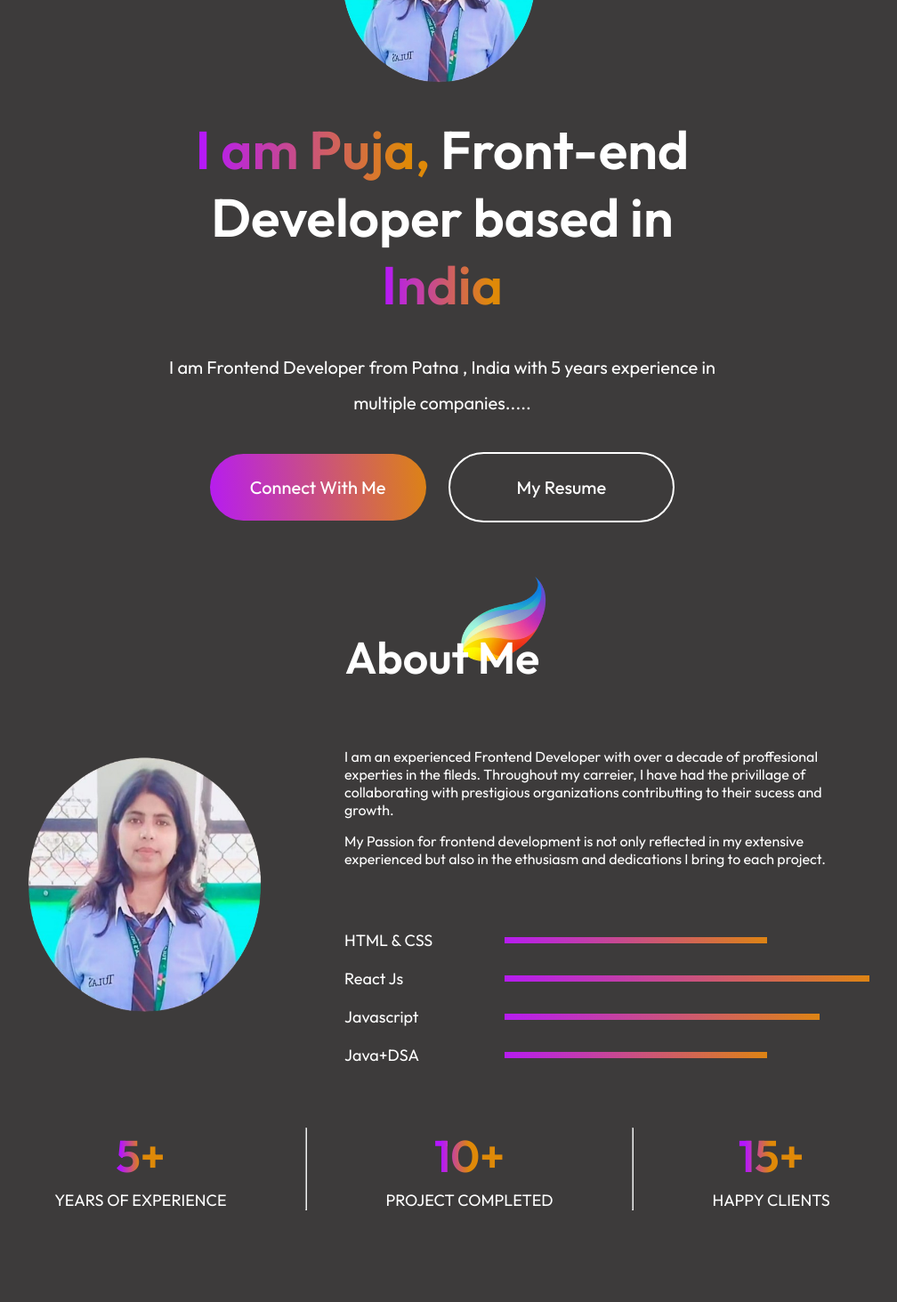
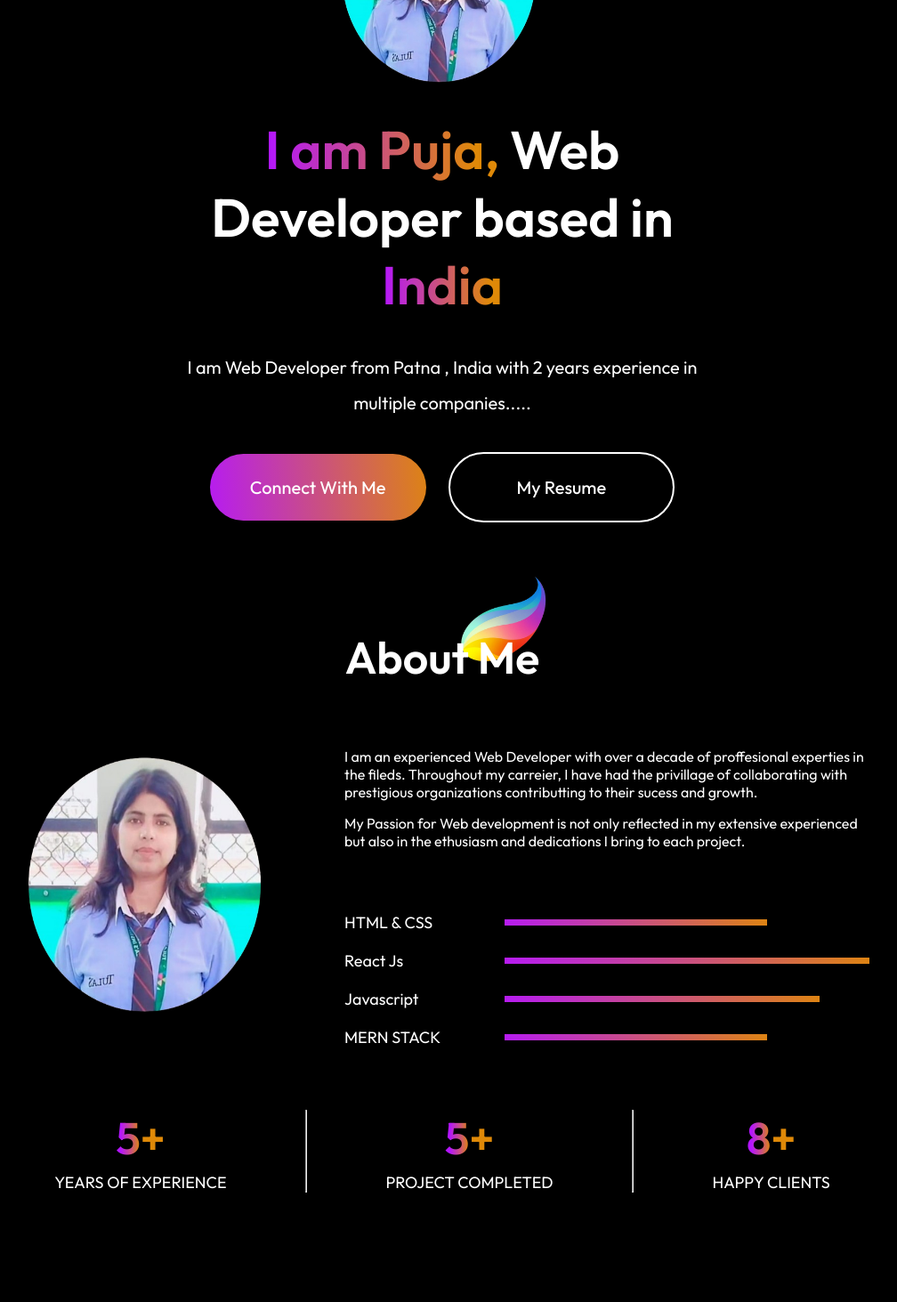
Before and after one commit to psah0528/Portfolio-Projects, a React (Vite) app: page /Hero in a window 1280 px wide. Shown: the part 300-1763 px from the top of the page at 89% size, without its empty margins (143-1151 px from the left). Built offline with nearby package versions, Linux system fonts and the light colour scheme.

Commit message:
change p tag

```diff
--- a/src/Pages/Hero/Hero.css
+++ b/src/Pages/Hero/Hero.css
@@ -1,5 +1,5 @@
 body{
- background-color: rgb(61, 59, 59);
+ background-color: black;
 }
 .hero{
  display: flex;
--- a/src/Pages/Hero/Hero.jsx
+++ b/src/Pages/Hero/Hero.jsx
@@ -48,10 +48,10 @@ const onSubmit = async (event) => {
     <div id="hero" className="hero">
       <img src={profile} alt="" />
       <h1>
-        <span> I am Puja,</span> Front-end Developer based in <span>India</span>{" "}
+        <span> I am Puja,</span> Web Developer based in <span>India</span>{" "}
       </h1>
       <p>
-        I am Frontend Developer from Patna , India with 5 years experience in
+        I am Web Developer from Patna , India with 2 years experience in
         multiple companies.....
       </p>
       <div className="hero-action">
@@ -73,14 +73,14 @@ const onSubmit = async (event) => {
  </div>
  <div className="about-right">
   <div className="about-para">
-   <p>  I am an experienced Frontend Developer with over a decade of proffesional experties in the fileds. Throughout my carreier, I have had the privillage of collaborating with prestigious organizations contributting to their sucess and growth. </p>
-   <p> My Passion for frontend development is not only reflected in my extensive experienced but also in the ethusiasm and dedications I bring to each project. </p>
+   <p>  I am an experienced Web Developer with over a decade of proffesional experties in the fileds. Throughout my carreier, I have had the privillage of collaborating with prestigious organizations contributting to their sucess and growth. </p>
+   <p> My Passion for Web development is not only reflected in my extensive experienced but also in the ethusiasm and dedications I bring to each project. </p>
   </div>
   <div className="about-skills">
    <div className="about-skill"><p>HTML & CSS</p><hr style={{width: "50%"}} /></div>
    <div className="about-skill"><p>React Js</p><hr style={{width: "70%"}} /></div>
    <div className="about-skill"><p>Javascript</p><hr style={{width: "60%"}} /></div>
-   <div className="about-skill"><p>Java+DSA</p><hr style={{width: "50%"}} /></div>
+   <div className="about-skill"><p>MERN STACK</p><hr style={{width: "50%"}} /></div>
   </div>
  </div>
 </div>
@@ -91,12 +91,12 @@ const onSubmit = async (event) => {
 </div>
 <hr />
 <div className="about-achivement">
- <h1>10+</h1>
+ <h1>5+</h1>
  <p>PROJECT COMPLETED  </p>
 </div>
 <hr />
 <div className="about-achivement">
- <h1>15+</h1>
+ <h1>8+</h1>
  <p>HAPPY CLIENTS  </p>
 </div>
 </div>
```
